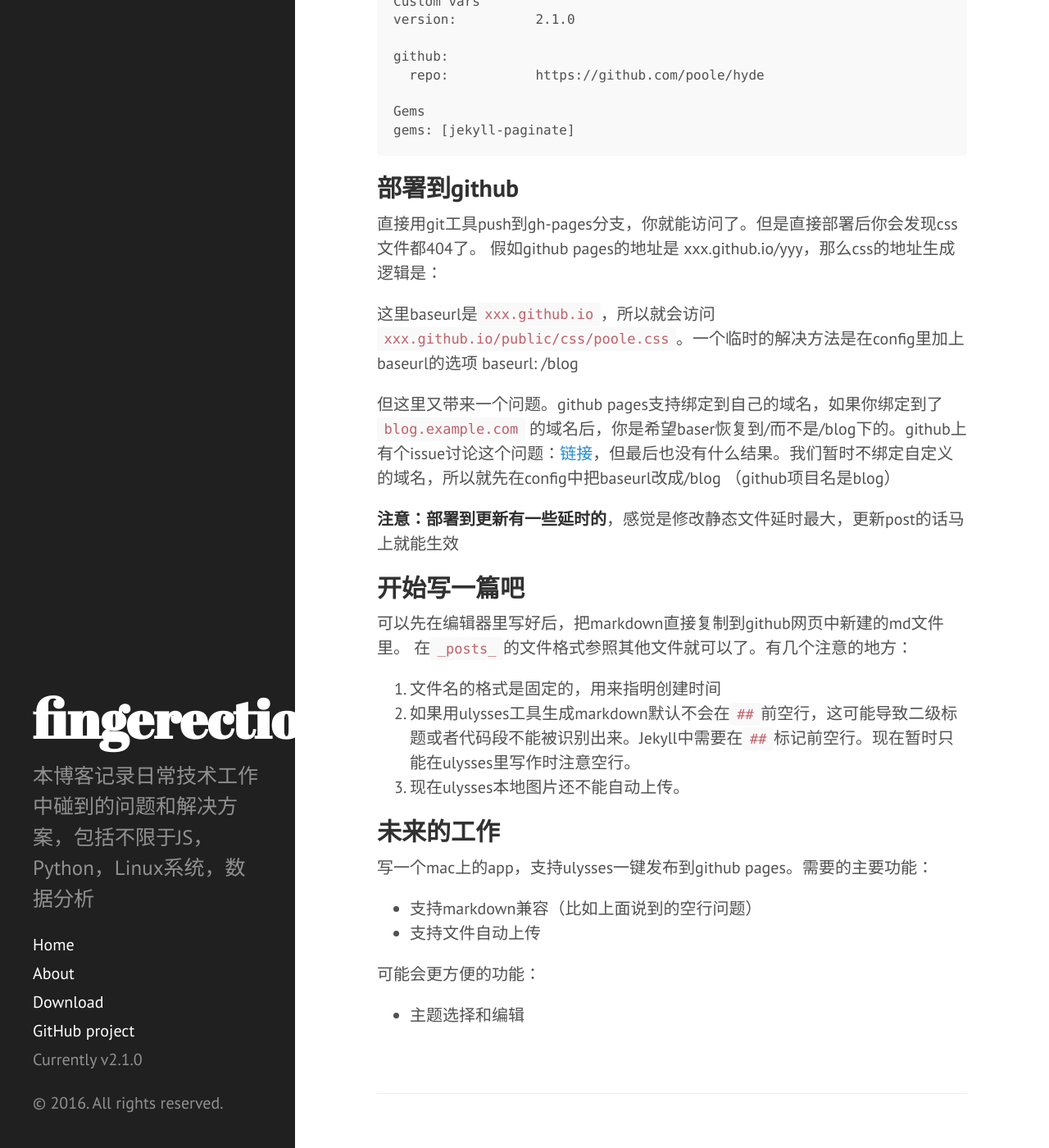
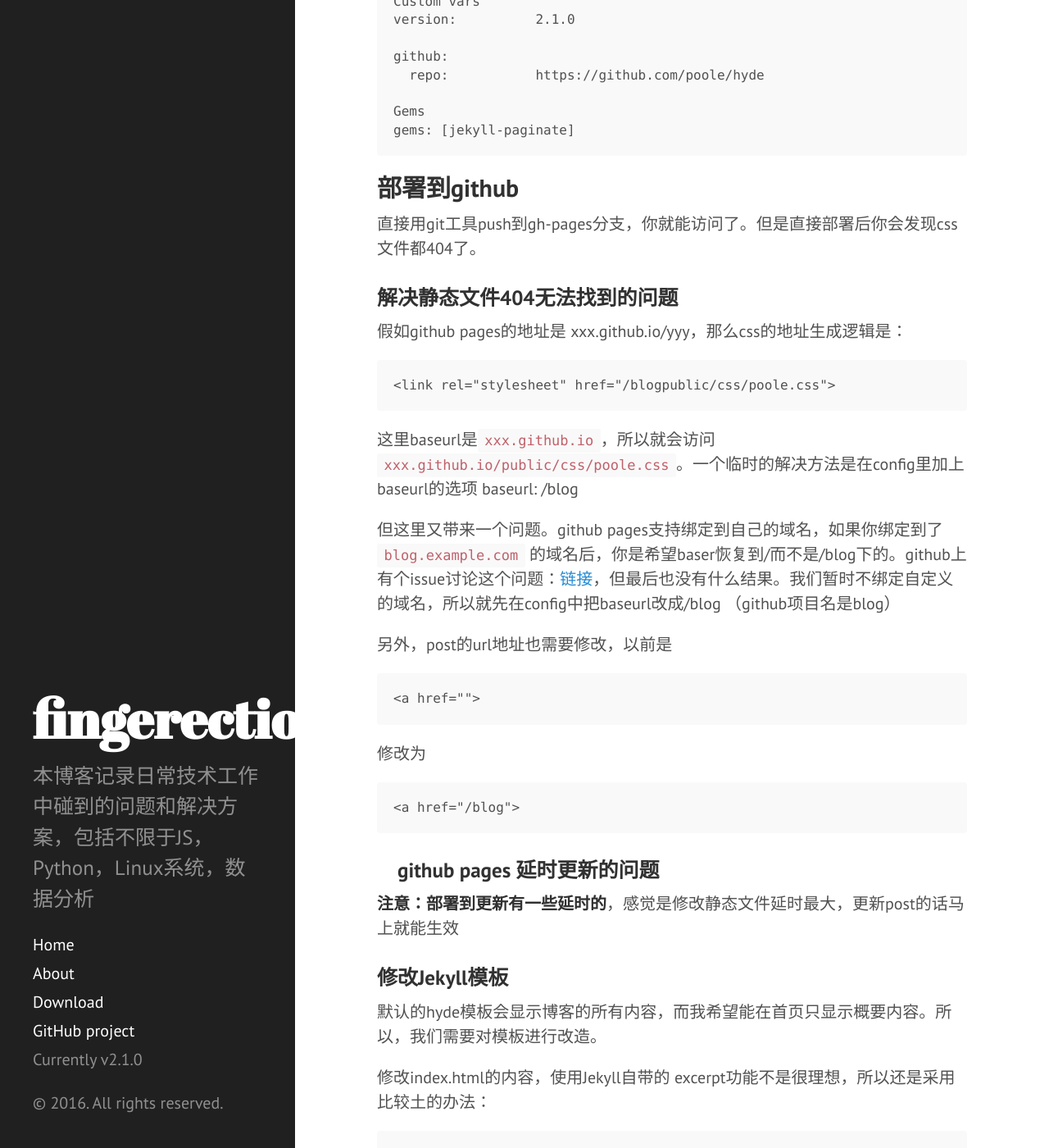
Before and after one commit to fingerection/blog, a Jekyll site: the page built from _posts/2016-07-09-use_jekyll_to_build_blog_on_github_pages.md, in a window 1280 px wide and 1400 px high, scrolled down 999 px. Shown: the whole window at 82% size. Built offline with Jekyll 4.4.1, drawn with Linux system fonts in a browser that asks for light colours.

Commit message:
Update 2016-07-09-use_jekyll_to_build_blog_on_github_pages.md

```diff
--- a/_posts/2016-07-09-use_jekyll_to_build_blog_on_github_pages.md
+++ b/_posts/2016-07-09-use_jekyll_to_build_blog_on_github_pages.md
@@ -39,7 +39,10 @@ Jekyll的主题好的真的不多，而且加上Jekyll3.x比较大的版本更
 
 ## 部署到github
 直接用git工具push到gh-pages分支，你就能访问了。但是直接部署后你会发现css文件都404了。
+
+### 解决静态文件404无法找到的问题
 假如github pages的地址是 xxx.github.io/yyy，那么css的地址生成逻辑是：
+
 	<link rel="stylesheet" href="{{ site.baseurl }}public/css/poole.css">
 
 这里baseurl是`xxx.github.io`，所以就会访问 `xxx.github.io/public/css/poole.css`。一个临时的解决方法是在config里加上baseurl的选项
@@ -47,7 +50,25 @@ Jekyll的主题好的真的不多，而且加上Jekyll3.x比较大的版本更
 
 但这里又带来一个问题。github pages支持绑定到自己的域名，如果你绑定到了`blog.example.com` 的域名后，你是希望baser恢复到/而不是/blog下的。github上有个issue讨论这个问题：[链接](https://github.com/jekyll/jekyll/issues/332)，但最后也没有什么结果。我们暂时不绑定自定义的域名，所以就先在config中把baseurl改成/blog （github项目名是blog）
 
+另外，post的url地址也需要修改，以前是
+
+	<a href="{{ post.url }}">
+
+修改为
+
+	<a href="{{site.baseurl}}{{ post.url }}">
+
+### 　github pages 延时更新的问题
 **注意：部署到更新有一些延时的**，感觉是修改静态文件延时最大，更新post的话马上就能生效
+
+### 修改Jekyll模板
+默认的hyde模板会显示博客的所有内容，而我希望能在首页只显示概要内容。所以，我们需要对模板进行改造。
+
+修改index.html的内容，使用Jekyll自带的 excerpt功能不是很理想，所以还是采用比较土的办法：
+
+	{{ post.content }}
+	修改为
+	{{ post.content | truncatewords:50 | strip_html }}
 
 ## 开始写一篇吧
 可以先在编辑器里写好后，把markdown直接复制到github网页中新建的md文件里。
```
